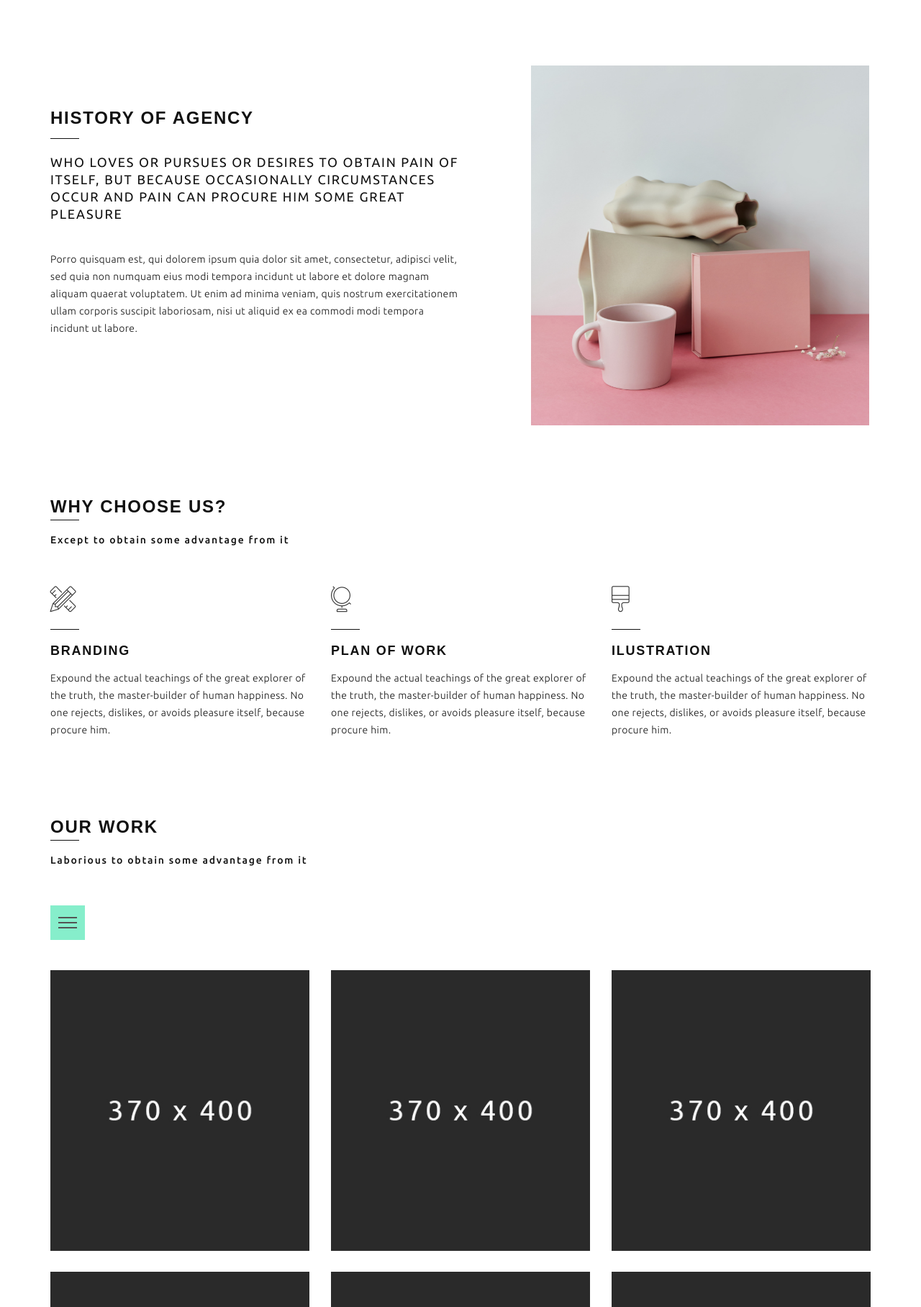
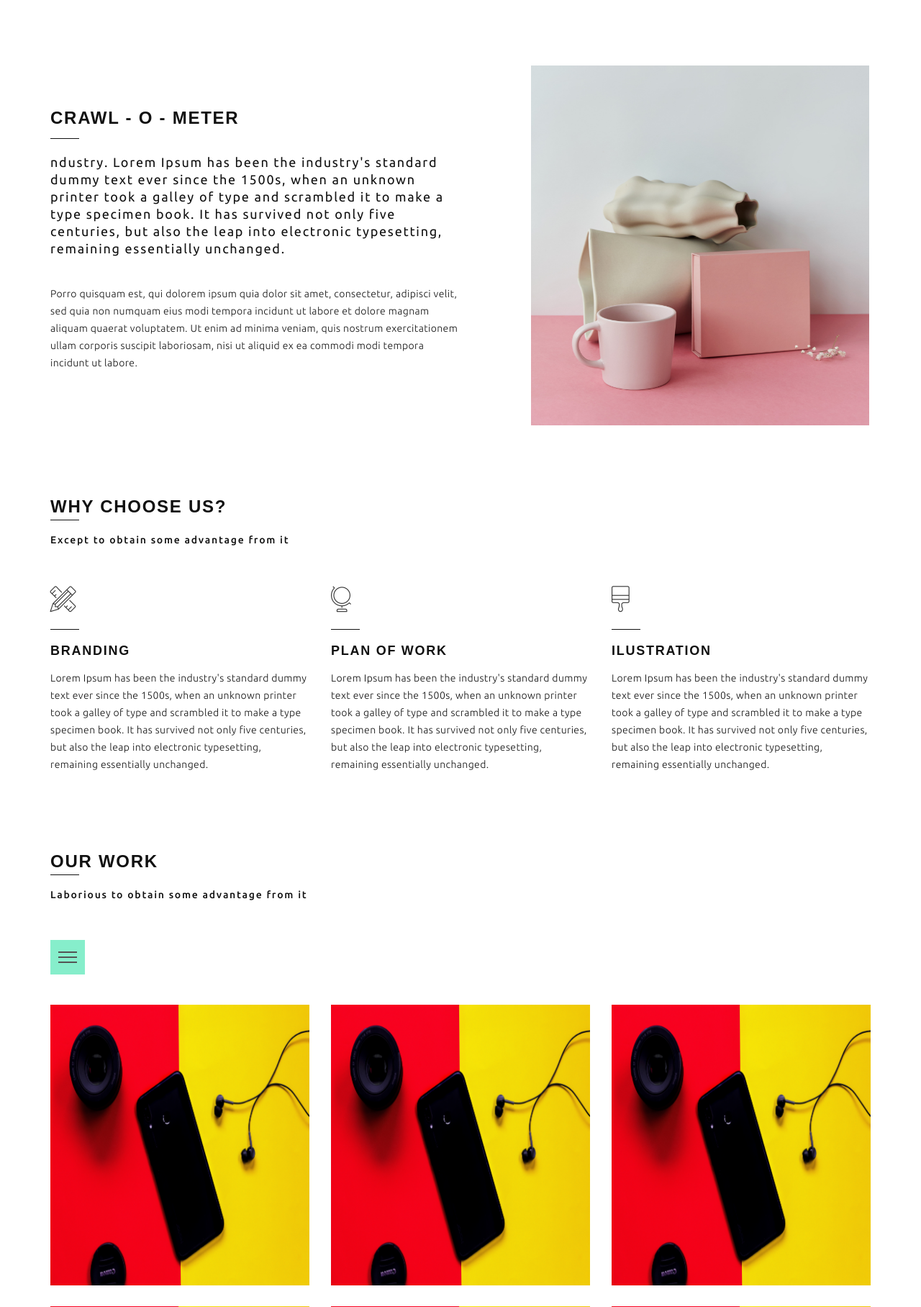
Before and after one commit to subhampatnaik20/web_crawler, a Django app: page / in a window 1280 px wide. Shown: the part 619-2435 px from the top of the page at 72% size. Run offline with Django 4.2, Linux system fonts and the light colour scheme; some libraries are stand-ins or nearby versions; some web fonts are replaced.

Commit message:
Name changes

```diff
--- a/templates/includes/footer.html
+++ b/templates/includes/footer.html
@@ -6,8 +6,8 @@
                 <div class="col-md-2 col-sm-4 col-xs-12">
                     <div class="footer-inner">
                         <div class="footer-content">
-                            <h4>O.A.K THEME</h4>
-                                <address>City 35 AM <br>Street 1395 p.n <br>your Country</address>
+                            <h4>Crawl - It</h4>
+                                <address>City Berhampur <br>District Ganjam <br>India</address>
                         </div>
                     </div>
                 </div>
@@ -17,9 +17,9 @@
                         <div class="footer-content">
                            <h4>CONTACT INFO</h4>
                             <p>
-                                T:003 124 115 <br>
-                                E:info@mail.com <br>
-                                W:www.website.com
+                                T:8327782768 <br>
+                                E:monalisha.das@gmail.com <br>
+                                W:www.monalishadas.com
                             </p>
                         </div>
                     </div>
@@ -36,7 +36,7 @@
                             <li><a href="#"><i class="iconmoon-pinterest"></i></a></li>
                             <li><a href="#"><i class="iconmoon-linkedin2"></i></a></li>
                         </ul>
-                        <span class="copyright-mark">&copy; 2015 OAK, ALL RIGHTS RESERVED</span>
+                        <span class="copyright-mark">&copy; Monalisha Das</span>
                         </div>
                     </div>
                 </div>
--- a/templates/myapp/index.html
+++ b/templates/myapp/index.html
@@ -124,9 +124,9 @@ function carousel() {
       <div class="col-md-6 wow fadeInUp" data-wow-duration="0.6s" data-wow-delay="0.5s">
           <div class="row">
               <article>
-                  <h1>HISTORY OF AGENCY</h1>
+                  <h1>CRAWL - O - METER </h1>
                   <hr>
-                  <h4>WHO LOVES OR PURSUES OR DESIRES TO OBTAIN PAIN OF ITSELF, BUT BECAUSE OCCASIONALLY CIRCUMSTANCES OCCUR AND PAIN CAN PROCURE HIM SOME GREAT PLEASURE</h4>
+                  <h4>ndustry. Lorem Ipsum has been the industry's standard dummy text ever since the 1500s, when an unknown printer took a galley of type and scrambled it to make a type specimen book. It has survived not only five centuries, but also the leap into electronic typesetting, remaining essentially unchanged.</h4>
                   <p>
                   <br/>Porro quisquam est, qui dolorem ipsum quia dolor sit amet, consectetur, adipisci velit, sed quia non numquam eius modi tempora incidunt ut labore et dolore magnam aliquam quaerat voluptatem. Ut enim ad minima veniam, quis nostrum exercitationem ullam corporis suscipit laboriosam, nisi ut aliquid ex ea commodi modi tempora incidunt ut labore.</p>
               </article>
@@ -157,7 +157,7 @@ function carousel() {
                   <hr>
               </div>
               <h4>BRANDING</h4>
-              <p>Expound the actual teachings of the great explorer of the truth, the master-builder of human happiness. No one rejects, dislikes, or avoids pleasure itself, because procure him.</p>
+              <p>Lorem Ipsum has been the industry's standard dummy text ever since the 1500s, when an unknown printer took a galley of type and scrambled it to make a type specimen book. It has survived not only five centuries, but also the leap into electronic typesetting, remaining essentially unchanged.</p>
           </div>
           <div class="col-md-4">
               <div class="services-icon">
@@ -165,7 +165,7 @@ function carousel() {
                   <hr>
               </div>
               <h4>PLAN OF WORK</h4>
-              <p>Expound the actual teachings of the great explorer of the truth, the master-builder of human happiness. No one rejects, dislikes, or avoids pleasure itself, because procure him.</p>
+              <p>Lorem Ipsum has been the industry's standard dummy text ever since the 1500s, when an unknown printer took a galley of type and scrambled it to make a type specimen book. It has survived not only five centuries, but also the leap into electronic typesetting, remaining essentially unchanged.</p>
           </div>
           <div class="col-md-4">
               <div class="services-icon">
@@ -173,7 +173,7 @@ function carousel() {
                   <hr>
               </div>
               <h4>ILUSTRATION</h4>
-              <p>Expound the actual teachings of the great explorer of the truth, the master-builder of human happiness. No one rejects, dislikes, or avoids pleasure itself, because procure him.</p>
+              <p>Lorem Ipsum has been the industry's standard dummy text ever since the 1500s, when an unknown printer took a galley of type and scrambled it to make a type specimen book. It has survived not only five centuries, but also the leap into electronic typesetting, remaining essentially unchanged.</p>
           </div>
       </div>
   </div>
@@ -195,16 +195,16 @@ function carousel() {
       </button>
       <div class="works-filter">
           <a href="javascript:void(0)" class="filter active" data-filter="mix">All</a>
-          <a href="javascript:void(0)" class="filter" data-filter="branding">Branding</a>
-          <a href="javascript:void(0)" class="filter" data-filter="web">Web Design</a>
-          <a href="javascript:void(0)" class="filter" data-filter="graphic">Graphic Design</a>
+          <a href="javascript:void(0)" class="filter" data-filter="branding">Brands</a>
+          <a href="javascript:void(0)" class="filter" data-filter="web">Web Sites</a>
+          <a href="javascript:void(0)" class="filter" data-filter="graphic">Catalog</a>
       </div>
       <div class="js-masonry">
           <div class="row" id="work-grid">
               <!-- Begin of Thumbs Portfolio -->
               <div class="col-md-4 col-sm-4 col-xs-12 mix branding">
                   <div class="img home-portfolio-image">
-                      <img src="img/home-portfolio/img_1.jpg" alt="Portfolio Item">
+                      <img src="{% static 'img/7.png' %}" alt="Portfolio Item">
                       <div class="overlay-thumb">
                           <a href="javascript:void(0)" class="like-product">
                               <i class="ion-ios-heart-outline"></i>
@@ -223,7 +223,7 @@ function carousel() {
               </div>
               <div class="col-md-4 col-sm-4 col-xs-12 mix web">
                   <div class="img home-portfolio-image">
-                      <img src="img/home-portfolio/img_2.jpg" alt="Portfolio Item">
+                      <img src="{% static 'img/7.png' %}" alt="Portfolio Item">
                       <div class="overlay-thumb">
                           <a href="javascript:void(0)" class="like-product">
                               <i class="ion-ios-heart-outline"></i>
@@ -242,7 +242,7 @@ function carousel() {
               </div>
               <div class="col-md-4 col-sm-4 col-xs-12 mix graphic">
                   <div class="img home-portfolio-image">
-                      <img src="img/home-portfolio/img_3.jpg" alt="Portfolio Item">
+                      <img src="{% static 'img/7.png' %}" alt="Portfolio Item">
                       <div class="overlay-thumb">
                           <a href="javascript:void(0)" class="like-product">
                               <i class="ion-ios-heart-outline"></i>
@@ -261,7 +261,7 @@ function carousel() {
               </div>
               <div class="col-md-4 col-sm-4 col-xs-12 mix branding">
                   <div class="img home-portfolio-image">
-                      <img src="img/home-portfolio/img_4.jpg" alt="Portfolio Item">
+                      <img src="{% static 'img/7.png' %}" alt="Portfolio Item">
                       <div class="overlay-thumb">
                           <a href="javascript:void(0)" class="like-product">
                               <i class="ion-ios-heart-outline"></i>
@@ -280,7 +280,7 @@ function carousel() {
               </div>
               <div class="col-md-4 col-sm-4 col-xs-12 mix branding">
                   <div class="img home-portfolio-image">
-                      <img src="img/home-portfolio/img_5.jpg" alt="Portfolio Item">
+                      <img src="{% static 'img/7.png' %}" alt="Portfolio Item">
                       <div class="overlay-thumb">
                           <a href="javascript:void(0)" class="like-product">
                               <i class="ion-ios-heart-outline"></i>
@@ -299,7 +299,7 @@ function carousel() {
               </div>
               <div class="col-md-4 col-sm-4 col-xs-12 mix branding">
                   <div class="img home-portfolio-image">
-                      <img src="img/home-portfolio/img_6.jpg" alt="Portfolio Item">
+                      <img src="{% static 'img/7.png' %}" alt="Portfolio Item">
                       <div class="overlay-thumb">
                           <a href="javascript:void(0)" class="like-product">
                               <i class="ion-ios-heart-outline"></i>
@@ -318,7 +318,7 @@ function carousel() {
               </div>
               <div class="col-md-4 col-sm-4 col-xs-12 mix branding">
                   <div class="img home-portfolio-image">
-                      <img src="img/home-portfolio/img_7.jpg" alt="Portfolio Item">
+                      <img src="{% static 'img/7.png' %}" alt="Portfolio Item">
                       <div class="overlay-thumb">
                           <a href="javascript:void(0)" class="like-product">
                               <i class="ion-ios-heart-outline"></i>
@@ -337,7 +337,7 @@ function carousel() {
               </div>
               <div class="col-md-4 col-sm-4 col-xs-12 mix branding">
                   <div class="img home-portfolio-image">
-                      <img src="img/home-portfolio/img_8.jpg" alt="Portfolio Item">
+                      <img src="{% static 'img/7.png' %}" alt="Portfolio Item">
                       <div class="overlay-thumb">
                           <a href="javascript:void(0)" class="like-product">
                               <i class="ion-ios-heart-outline"></i>
@@ -356,7 +356,7 @@ function carousel() {
               </div>
               <div class="col-md-4 col-sm-4 col-xs-12 mix branding">
                   <div class="img home-portfolio-image">
-                      <img src="img/home-portfolio/img_9.jpg" alt="Portfolio Item">
+                      <img src="{% static 'img/7.png' %}" alt="Portfolio Item">
                       <div class="overlay-thumb">
                           <a href="javascript:void(0)" class="like-product">
                               <i class="ion-ios-heart-outline"></i>
```
Also changed, not shown: static/img/7.png (added).
